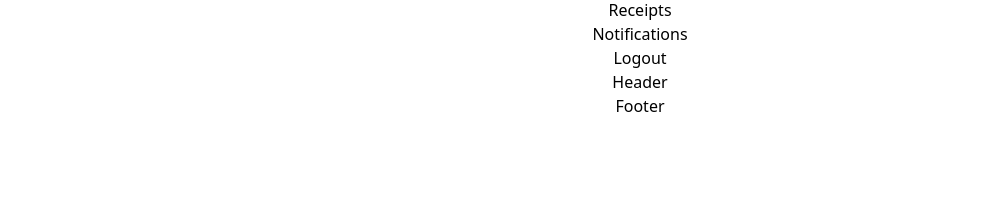
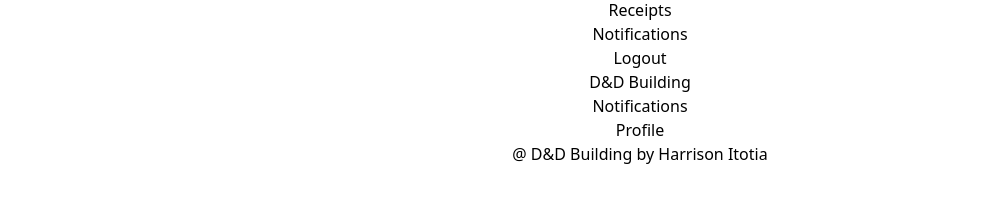
Before and after one commit to D-and-D-Building/website, a React (Vite) app: page /notifications in a window 1280 px wide. Shown: the part 130-332 px from the top of the page, without its empty margins (0-1007 px from the left). Built offline with nearby package versions, Linux system fonts and the light colour scheme.

Commit message:
create header and footer files

```diff
--- a/src/components/Footer.jsx
+++ b/src/components/Footer.jsx
@@ -2,6 +2,8 @@ import React from 'react'
 
 export const Footer = () => {
   return (
-    <div>Footer</div>
+    <>
+      <h4>@ D&D Building by Harrison Itotia</h4>
+    </>
   )
 }
--- a/src/components/Header.jsx
+++ b/src/components/Header.jsx
@@ -2,6 +2,13 @@ import React from 'react'
 
 export const Header = () => {
   return (
-    <div>Header</div>
+    <>
+      <h1>D&D Building</h1>
+
+      <div className="">
+        <h5>Notifications</h5>
+        <h5>Profile</h5>
+      </div>
+    </>
   )
 }
```
